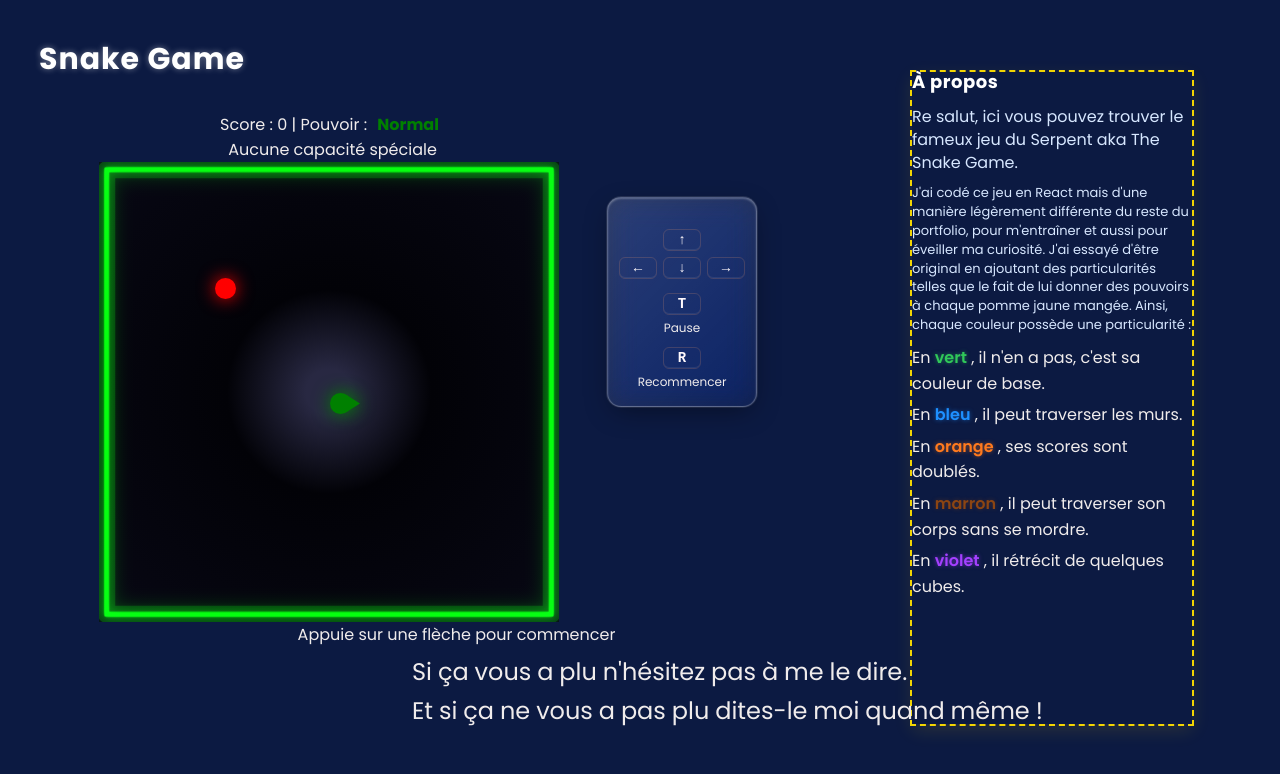
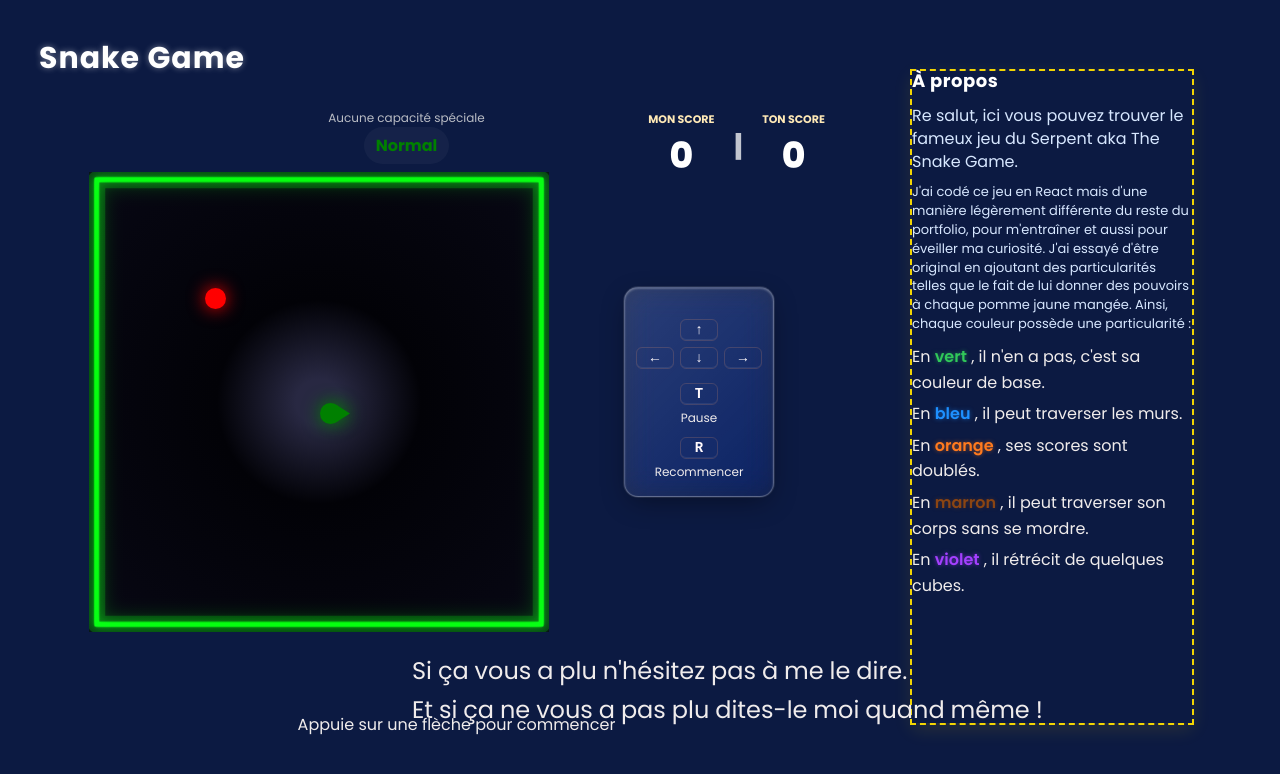
Before and after one commit to Walie-Matthieu/snake-game, a Next.js app: page / in a window 1280 px wide. Shown: the top 774 px of the page. Built offline with nearby package versions, Linux system fonts and the light colour scheme.

Commit message:
Canva move set

```diff
--- a/app/components/SnakeGame.tsx
+++ b/app/components/SnakeGame.tsx
@@ -793,12 +793,8 @@ export default function SnakeGame({
   const KEY_GROUP_OFFSET_Y = 21; // Déplace les touches verticalement (+ bas / - haut)
 
   // Décalage du panneau entier (colonne des touches)
-  const PANEL_OFFSET_X = -17; // + droite / - gauche
+  const PANEL_OFFSET_X = 0; // + droite / - gauche
   const PANEL_OFFSET_Y = 35; // + bas / - haut
-
-  // Décalage du canvas (déplacer la "boîte" du Snake sans toucher au panneau)
-  const CANVAS_OFFSET_X = -40; // + droite / - gauche
-  const CANVAS_OFFSET_Y = 0; // + bas / - haut
 
   // detecte la largeur de la fenêtre pour décider du layout (évite wrap inattendu)
   const [windowWidth, setWindowWidth] = useState<number>(typeof window !== 'undefined' ? window.innerWidth : 1024);
@@ -835,14 +831,15 @@ export default function SnakeGame({
     boxSizing: 'border-box',
   };
 
-  // wrapper canvas: always flexible, will be constrained by grid column on desktop
+  const CANVAS_OFFSET_X = -50; // + droite / - gauche
+  const CANVAS_OFFSET_Y = -80; // + bas / - haut
+
   const canvasWrapperStyle: React.CSSProperties = {
     width: '100%',
     minWidth: 0,
     boxSizing: 'border-box',
     overflow: 'hidden',
     transform: `translate(${CANVAS_OFFSET_X}px, ${CANVAS_OFFSET_Y}px)`,
-    position: 'relative', // permet un translate propre
   };
 
   // helper inline pour style des touches (défini avant le return pour éviter les erreurs)
@@ -864,34 +861,83 @@ export default function SnakeGame({
     } as React.CSSProperties;
   }
 
+  // === Scoreboard minimal (MON | TON) ===
+  const SCOREBOARD_OFFSET_X = 280; // + droite / - gauche
+  const SCOREBOARD_OFFSET_Y = 0; // + bas / - haut
+  const SCOREBOARD_SCALE = 1;    // 1 = 100%
+
+  const [highScore, setHighScore] = useState<number>(() => {
+    if (typeof window === 'undefined') return 0;
+    const v = localStorage.getItem('snakeHighScore');
+    return v ? Number(v) : 0;
+  });
+  useEffect(() => {
+    if (score > highScore) {
+      setHighScore(score);
+      localStorage.setItem('snakeHighScore', String(score));
+    }
+  }, [score, highScore]);
+
   return (
      <div className="flex flex-col items-center gap-4 w-full">
+      {/* Scoreboard NBA-style simple */}
       <div
         style={{
-         transform: 'translate(var(--score-offset-x), var(--score-offset-y))',
-         position: 'relative',
-         textAlign: 'center'
+          transform: `translate(${SCOREBOARD_OFFSET_X}px, ${SCOREBOARD_OFFSET_Y}px) scale(${SCOREBOARD_SCALE})`,
+          display: 'flex',
+          alignItems: 'center',
+          gap: 12,
+          userSelect: 'none'
         }}
       >
-       <div className="text-lg font-bold text-green-700">
-         Score : {score} | Pouvoir :{' '}
+        <div style={{ textAlign: 'center' }}>
+          <div style={{ fontSize: 11, fontWeight: 700, color: '#ffe9b6', textTransform: 'uppercase' }}>MON SCORE</div>
+          <div style={{ fontSize: 36, fontWeight: 800, color: '#ffffff' }}>{score}</div>
+        </div>
+
+        <div style={{ fontSize: 28, fontWeight: 800, color: 'rgba(255,255,255,0.75)', padding: '0 8px' }}>|</div>
+
+        <div style={{ textAlign: 'center' }}>
+          <div style={{ fontSize: 11, fontWeight: 700, color: '#ffe9b6', textTransform: 'uppercase' }}>TON SCORE</div>
+          <div style={{ fontSize: 36, fontWeight: 800, color: '#ffffff' }}>{highScore}</div>
+        </div>
+      </div>
+      <div
+        style={{
+          transform: `translate(${CANVAS_OFFSET_X}px, ${CANVAS_OFFSET_Y}px)`,
+          fontSize: 12,
+          color: '#b9bcc4',
+          textAlign: 'center',
+          marginTop: 6
+        }}
+      >
+        {SNAKE_ABILITIES[abilityIndex].description}
+      </div>
+
+      {/* Nom du pouvoir au‑dessus du canvas */}
+      <div
+        style={{
+          transform: `translate(${CANVAS_OFFSET_X}px, ${CANVAS_OFFSET_Y}px)`,
+          width: '100%',
+          display: 'flex',
+          justifyContent: 'center',
+          marginBottom: 8,
+          pointerEvents: 'none'
+        }}
+      >
         <span
           style={{
             display: 'inline-block',
-             padding: '0 6px',
-             borderRadius: 6,
+            padding: '6px 12px',
+            borderRadius: 999,
+            background: 'rgba(255,255,255,0.04)',
             color: gameOver ? 'red' : displayHeadColor,
-             transform: abilityShift ? 'translateX(-10px)' : 'translateX(0)',
-             transition: 'transform 220ms ease, color 160ms ease',
-             fontWeight: 700
+            fontWeight: 700,
+            fontFamily: 'inherit',
           }}
         >
           {gameOver ? 'Perdu' : SNAKE_ABILITIES[abilityIndex].name}
         </span>
-       </div>
-       <div className="text-sm text-gray-500 mb-2">
-         {SNAKE_ABILITIES[abilityIndex].description}
-       </div>
       </div>
 
       {/* Container: canvas + contrôle — grid desktop (fixed panel), stacked mobile */}
```
Lines whose indentation alone changed are shown as unchanged.
